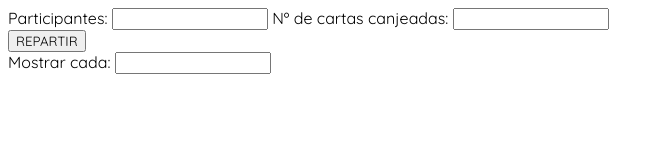
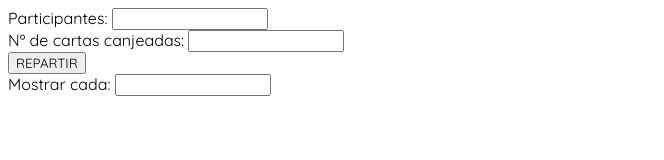
Before and after one commit to DrakZxho/repartidor-de-cofres, a plain HTML site: page index.html in a window 1280 px wide. Shown: the whole page, without its empty margins (0-664 px from the left). Drawn offline with Linux system fonts and the light colour scheme.

Commit message:
corregir columnas

```diff
--- a/index.html
+++ b/index.html
@@ -3,6 +3,7 @@
     <head>
         <meta http-equiv="Content-Type" content="text/html" charset="UTF-8">
         <title>Repartidor de cofres</title>
+        <link rel="icon" href="favicon.ico">
         <link rel="preconnect" href="https://fonts.googleapis.com"/>
         <link rel="preconnect" href="https://fonts.gstatic.com" crossorigin/>
         <link href="https://fonts.googleapis.com/css2?family=Quicksand&display=swap" rel="stylesheet"/>
@@ -11,13 +12,13 @@
     </head>
     <body>
         <label for="participantes">Participantes: </label>
-        <input type="text" name="participantes" id="participantes">
+        <input type="text" name="participantes" id="participantes"><br/>
         <label for="cofres">Nº de cartas canjeadas: </label>
         <input type="number" name="cofres" id="cofres"><br/>
         <input type="button" value="REPARTIR" id="repartir" onclick="repartir();">
         <div id="resultado">
             <label for="intervalo">Mostrar cada: </label>
-            <input type="number" name="intervalo" id="intervalo"><br/>
+            <input type="number" name="intervalo" id="intervalo">
         </div>
     </body>
 </html>
--- a/index.js
+++ b/index.js
@@ -39,7 +39,7 @@ function mostrar(){
         }
     }
     resultado += "</table>";
-    resultado += "<p>Cofres repartidos <strong>" + cofres + "<strong>.</p>";
+    resultado += "<p>Cofres repartidos <strong>" + cofres + "</strong>.</p>";
     resultado += "<label for=\"intervalo\">Mostrar cada: </label>";
     resultado += "<input type=\"number\" name=\"intervalo\" id=\"intervalo\" value=\"" + intervalo + "\"><br/>";
     resultado += "<input type=\"button\" value=\"MOSTRAR\" id=\"mostrar\" onclick=\"mostrar();\">";
```
Also changed, not shown: favicon.ico (added).
